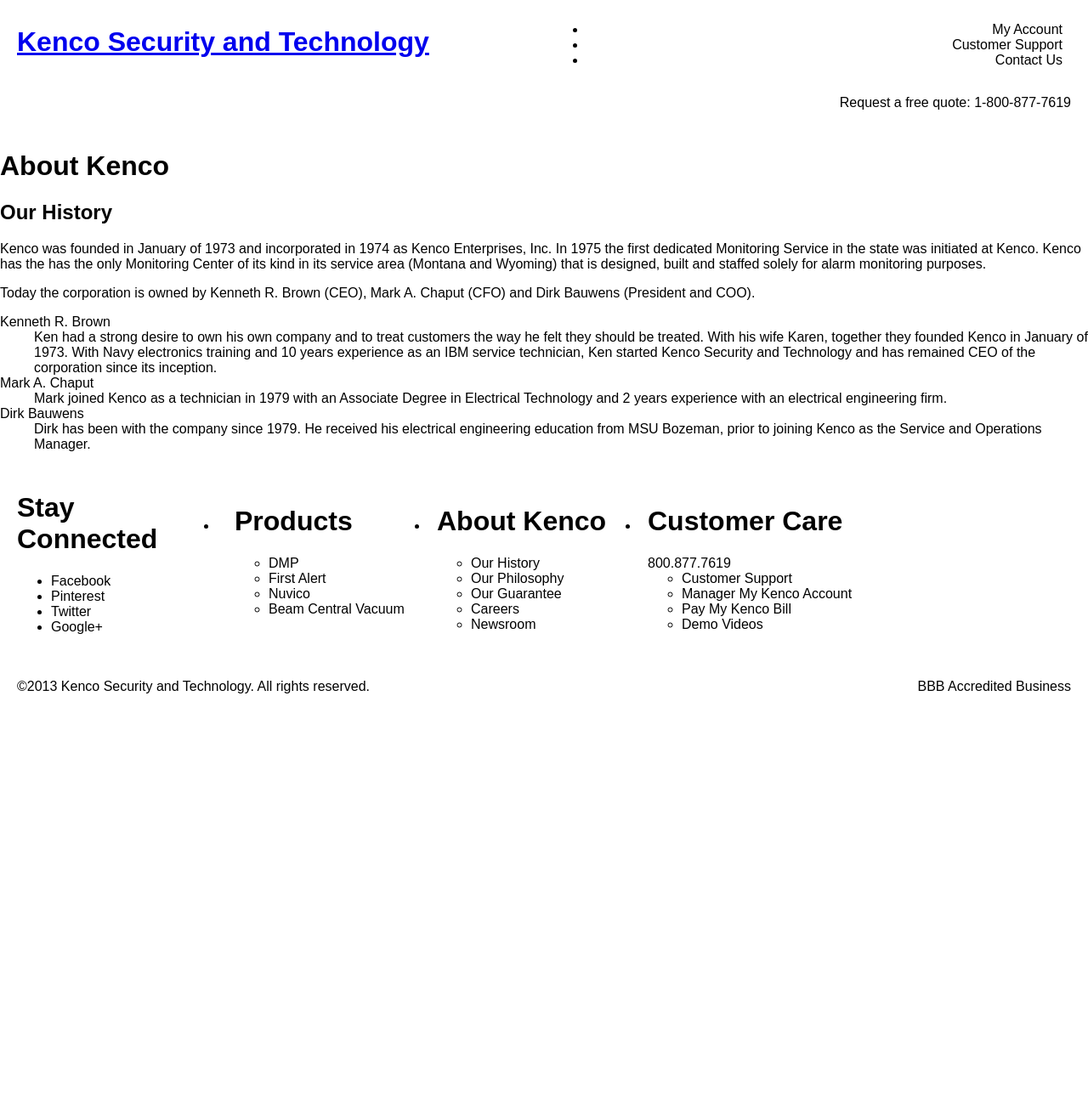
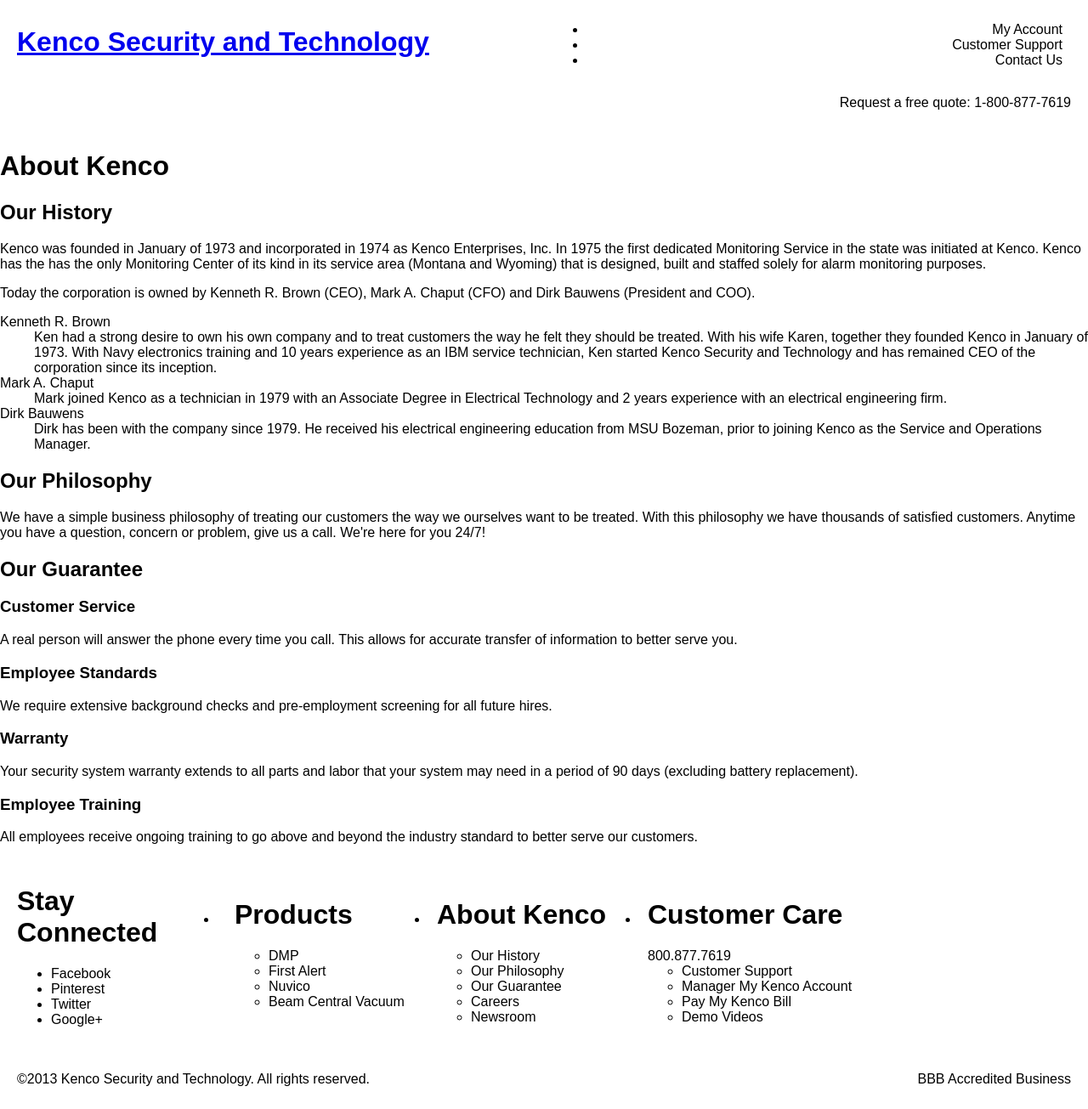
Before and after one commit to Kenco-Enterprises-Inc/kenco-enterprises-inc.github.io, a Jekyll site: the page built from about/index.html, in a window 1280 px wide. Shown: the whole page at 85% size. Built offline with Jekyll 4.4.1, drawn with Linux system fonts in a browser that asks for light colours; before the commit the page ends 900 px from its top, so only the background shows below that.

Commit message:
Combined all of the about information into a single file due to a lack of substantial length

```diff
--- a/about/history/index.html
+++ b/about/index.html
@@ -4,7 +4,7 @@ title: Kenco Security and Technology &bull; Our History
 ---
 <h1>About Kenco</h1>
 <section class="about">
-  <h2>Our History</h2>
+  <h2 id="history">Our History</h2>
   <p>Kenco was founded in January of 1973 and incorporated in 1974 as Kenco Enterprises, Inc.  In 1975 the first dedicated Monitoring Service in the state was initiated at Kenco.  Kenco has the has the only Monitoring Center of its kind in its service area (Montana and Wyoming) that is designed, built and staffed solely for alarm monitoring purposes.</p>
   <p>Today the corporation is owned by Kenneth R. Brown (CEO), Mark A. Chaput (CFO) and Dirk Bauwens (President and COO).</p>
   <dl>
@@ -15,4 +15,15 @@ title: Kenco Security and Technology &bull; Our History
     <dt class="picture-dirk">Dirk Bauwens</dt>
     <dd>Dirk has been with the company since 1979.  He received his electrical engineering education from MSU Bozeman, prior to joining Kenco as the Service and Operations Manager.</dd>
   </dl>
+  <h2 id="philosophy">Our Philosophy</h2>
+  <p>We have a simple business philosophy of treating our customers the way we ourselves want to be treated.  With this philosophy we have thousands of satisfied customers.  Anytime you have a question, concern or problem, give us a call.  We&apos;re here for you 24/7!</p>
+  <h2 id="guarantee">Our Guarantee</h2>
+  <h3>Customer Service</h3>
+  <p>A real person will answer the phone every time you call.  This allows for accurate transfer of information to better serve you.</p>
+  <h3>Employee Standards</h3>
+  <p>We require extensive background checks and pre-employment screening for all future hires.</p>
+  <h3>Warranty</h3>
+  <p>Your security system warranty extends to all parts and labor that your system may need in a period of 90 days (excluding battery replacement).</p>
+  <h3>Employee Training</h3>
+  <p>All employees receive ongoing training to go above and beyond the industry standard to better serve our customers.</p>
 </section>
```
Also changed, not shown: about/philosophy-guarantee/index.html (deleted, +0 -18 lines).
